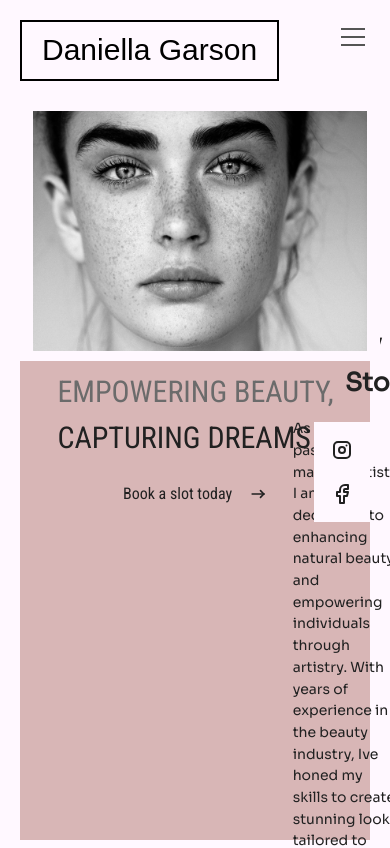
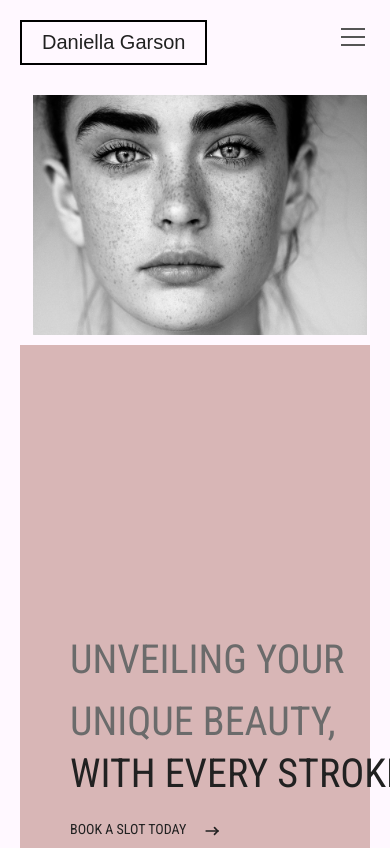
Before and after one commit to JakeLambertWD/daniella-portfolio, a Next.js app: page / in a window 390 px wide. Shown: the top 848 px of the page. Built offline with nearby package versions, Linux system fonts and the light colour scheme; a web font is replaced by a local one.

Commit message:
Ladning page for medium screens

```diff
--- a/src/app/SocialMediaLinks.tsx
+++ b/src/app/SocialMediaLinks.tsx
@@ -1,7 +1,6 @@
 import { Stack } from "@mantine/core";
 import { IconBrandInstagram, IconBrandFacebook } from "@tabler/icons-react";
 
-// TODO: Think about where to put this on small screens
 function SocialMediaLinks() {
   return (
     <Stack
@@ -15,6 +14,7 @@ function SocialMediaLinks() {
       py="md"
       px="md"
       bg="white"
+      visibleFrom="md"
     >
       {/* TODO: Add links to social media */}
       <IconBrandInstagram size={24} />
--- a/src/app/components/Landing.tsx
+++ b/src/app/components/Landing.tsx
@@ -4,26 +4,28 @@ import { Box, Center, Flex, Group, Text, useMantineTheme } from "@mantine/core";
 import Image from "next/image";
 import { IconArrowNarrowRight } from "@tabler/icons-react";
 import Link from "next/link";
-import { motion } from "framer-motion";
+import Motto from "./motto";
+import MottoSmall from "./MottoSmall";
 
 function Landing(props: any) {
   const theme = useMantineTheme();
 
   return (
-    <Box id="landingPageId" ref={props.landingPageRef} h="calc(100vh - 92.8px)">
+    <Box id="landingPageId" ref={props.landingPageRef} h="817px">
       <Flex
-        w={{ base: "100%", md: "900px" }}
-        h={"calc(100vh - 105px)"}
+        w={{ base: "100%", lg: "700px", xxl: "900px" }}
+        h={"817px"}
         bg={theme.colors.persianPink[0]}
         style={{ float: "right" }}
       ></Flex>
+
       <Center
         bg="white"
-        h={{ base: 260, xs: 455, sm: 520, lg: 650 }}
-        w={{ base: 360, xs: 640, sm: 720, lg: 900 }}
+        h={{ base: 260, xs: 350, sm: 450, lg: 650 }}
+        w={{ base: 360, xs: 480, sm: 620, lg: 900 }}
         pos="absolute"
-        left={{ base: 0, xl: "15%" }}
-        top={{ base: 0, xs: "10%", md: "20%", lg: "20%" }}
+        left={{ base: 0, lg: "2%", xl: "5%", xxl: "15%" }}
+        top={{ base: 0, lg: "20%" }}
         style={{ border: "10px #fff8ff solid" }}
       >
         <Image
@@ -36,92 +38,8 @@ function Landing(props: any) {
           alt="Picture of the author"
         />
       </Center>
-      <Flex
-        direction="column"
-        justify="center"
-        gap="xs"
-        p="lg"
-        bg="#E5E5E5"
-        h={{ base: 350 }}
-        w={{ base: 450 }}
-        pos="absolute"
-        right={{ base: "5%", xl: "22%" }}
-        top={{ base: "50%", md: "33%" }}
-        visibleFrom="sm"
-        style={{ border: "10px #fff8ff solid", zIndex: 20 }}
-      >
-        <motion.p
-          initial={{ opacity: 0, translateX: 100 }}
-          whileInView={{ opacity: 1, translateX: 0 }}
-          viewport={{ once: true }}
-          transition={{ duration: 1 }}
-          style={{
-            fontSize: "40px",
-            textTransform: "uppercase",
-            color: "#6b6b6b",
-            fontWeight: 500,
-            letterSpacing: 0,
-            marginBottom: "1px",
-            marginTop: "30px",
-          }}
-        >
-          Unveiling Your Unique Beauty,
-          <br /> <span style={{ color: "#212121" }}>with Every Stroke</span>
-        </motion.p>
-
-        <Link href="/booking" style={{ textDecoration: "none", color: "#212121" }}>
-          <Group>
-            <motion.p
-              initial={{ opacity: 0, translateX: 100 }}
-              whileInView={{ opacity: 1, translateX: 0 }}
-              viewport={{ once: true }}
-              transition={{ duration: 1, delay: 1 }}
-            >
-              Book a slot today
-            </motion.p>
-            <motion.div
-              initial={{ opacity: 0, translateX: 100 }}
-              whileInView={{ opacity: 1, translateX: 0 }}
-              viewport={{ once: true }}
-              transition={{ duration: 1, delay: 1 }}
-              style={{ marginTop: 8 }}
-            >
-              <IconArrowNarrowRight size={20} />
-            </motion.div>
-          </Group>
-        </Link>
-      </Flex>
-      <Flex
-        direction="column"
-        justify="center"
-        align="center"
-        hiddenFrom="sm"
-        pos="absolute"
-        bottom={{ base: "40%", xs: "20%" }}
-        w="90%"
-      >
-        <Text
-          fz={{ base: "30px", sm: "40px" }}
-          tt="uppercase"
-          c="#6b6b6b"
-          fw={500}
-          mb="lg"
-          style={{ letterSpacing: 0 }}
-        >
-          Empowering Beauty,{" "}
-          <span style={{ color: "#212121" }}>
-            <br />
-            Capturing Dreams
-          </span>
-        </Text>
-
-        <Link href="/booking" style={{ textDecoration: "none", color: "#212121" }}>
-          <Group>
-            <Text>Book a slot today</Text>
-            <IconArrowNarrowRight size={20} />
-          </Group>
-        </Link>
-      </Flex>
+      <Motto />
+      <MottoSmall />
     </Box>
   );
 }
--- /dev/null
+++ b/src/app/components/Motto.tsx
@@ -0,0 +1,69 @@
+import { Flex, Group } from "@mantine/core";
+import { IconArrowNarrowRight } from "@tabler/icons-react";
+import { motion } from "framer-motion";
+import Link from "next/link";
+
+function Motto() {
+  return (
+    <Flex
+      direction="column"
+      justify="center"
+      gap="xs"
+      p="lg"
+      bg="#E5E5E5"
+      h={{ base: 350 }}
+      w={{ base: 450 }}
+      pos="absolute"
+      right={{ base: "10%", lg: "13%", xxl: "22%" }}
+      top={{ base: "50%", lg: "33%" }}
+      visibleFrom="md"
+      style={{ border: "10px #fff8ff solid", zIndex: 20 }}
+    >
+      <motion.p
+        initial={{ opacity: 0, translateX: 100 }}
+        whileInView={{ opacity: 1, translateX: 0 }}
+        viewport={{ once: true }}
+        transition={{ duration: 1 }}
+        style={{
+          fontSize: "40px",
+          textTransform: "uppercase",
+          color: "#6b6b6b",
+          fontWeight: 500,
+          letterSpacing: 0,
+          marginBottom: "1px",
+          marginTop: "30px",
+        }}
+      >
+        Unveiling Your Unique Beauty,
+        <br /> <span style={{ color: "#212121" }}>with Every Stroke</span>
+      </motion.p>
+
+      <Link
+        href="/booking"
+        style={{ textDecoration: "none", color: "#212121" }}
+      >
+        <Group>
+          <motion.p
+            initial={{ opacity: 0, translateX: 100 }}
+            whileInView={{ opacity: 1, translateX: 0 }}
+            viewport={{ once: true }}
+            transition={{ duration: 1, delay: 1 }}
+          >
+            Book a slot today
+          </motion.p>
+          <motion.div
+            initial={{ opacity: 0, translateX: 100 }}
+            whileInView={{ opacity: 1, translateX: 0 }}
+            viewport={{ once: true }}
+            transition={{ duration: 1, delay: 1 }}
+            style={{ marginTop: 8 }}
+          >
+            <IconArrowNarrowRight size={20} />
+          </motion.div>
+        </Group>
+      </Link>
+    </Flex>
+  );
+}
+
+export default Motto;
--- /dev/null
+++ b/src/app/components/MottoSmall.tsx
@@ -0,0 +1,75 @@
+import { Flex, Group } from "@mantine/core";
+import { IconArrowNarrowRight } from "@tabler/icons-react";
+import { motion } from "framer-motion";
+import Link from "next/link";
+
+function MottoSmall() {
+  return (
+    <Flex
+      direction="column"
+      hiddenFrom="md"
+      w="100%"
+      h={200}
+      pos="absolute"
+      top="71%"
+      fz={40}
+      pl={50}
+      tt="uppercase"
+      fw={500}
+      mb={1}
+      mt={30}
+      lts={0}
+      gap={0}
+    >
+      <motion.p
+        initial={{ opacity: 0, translateX: 100 }}
+        whileInView={{ opacity: 1, translateX: 0 }}
+        viewport={{ once: true }}
+        transition={{ duration: 1 }}
+        style={{
+          color: "#6b6b6b",
+          margin: 0,
+        }}
+      >
+        Unveiling Your Unique Beauty,
+      </motion.p>
+      <motion.p
+        // TODO: save these props in a variable and reuse them
+        initial={{ opacity: 0, translateX: 100 }}
+        whileInView={{ opacity: 1, translateX: 0 }}
+        viewport={{ once: true }}
+        transition={{ duration: 1 }}
+        style={{ color: "#212121", margin: 0, marginTop: "-10px" }}
+      >
+        with Every Stroke
+      </motion.p>
+
+      <Link
+        href="/booking"
+        style={{ textDecoration: "none", color: "#212121" }}
+      >
+        <Group fz="sm">
+          <motion.p
+            initial={{ opacity: 0, translateX: 100 }}
+            whileInView={{ opacity: 1, translateX: 0 }}
+            viewport={{ once: true }}
+            transition={{ duration: 1, delay: 1 }}
+          >
+            Book a slot today
+          </motion.p>
+          <motion.div
+            initial={{ opacity: 0, translateX: 100 }}
+            whileInView={{ opacity: 1, translateX: 0 }}
+            viewport={{ once: true }}
+            transition={{ duration: 1, delay: 1 }}
+            style={{ marginTop: 8 }}
+          >
+            <IconArrowNarrowRight size={20} />
+          </motion.div>
+        </Group>
+      </Link>
+    </Flex>
+  );
+}
+
+export default MottoSmall;
--- a/src/app/layout.tsx
+++ b/src/app/layout.tsx
@@ -1,5 +1,11 @@
 import type { Metadata } from "next";
-import { ColorSchemeScript, createTheme, MantineProvider, CSSVariablesResolver, Modal } from "@mantine/core";
+import {
+  ColorSchemeScript,
+  createTheme,
+  MantineProvider,
+  CSSVariablesResolver,
+  Modal,
+} from "@mantine/core";
 import "@mantine/carousel/styles.css";
 import { Roboto_Condensed } from "next/font/google";
 import "@mantine/core/styles.css";
@@ -15,6 +21,15 @@ export const theme = createTheme({
   /** Put your mantine theme override here */
   white: "#fff8ff",
   black: "#212121",
+
+  breakpoints: {
+    xs: "30em",
+    sm: "48em",
+    md: "64em",
+    lg: "74em",
+    xl: "90em",
+    xxl: "105em",
+  },
 
   colors: {
     persianPink: [
--- a/src/app/page.tsx
+++ b/src/app/page.tsx
@@ -135,12 +135,12 @@ function Home() {
               href="/"
               style={{
                 textDecoration: "none",
-                color: "black",
-                fontSize: "30px",
               }}
               className={monsieurLaDoulaise.className}
             >
-              Daniella Garson
+              <Text fz={{ base: 20, sm: 30 }} c="black">
+                Daniella Garson
+              </Text>
             </Link>
           </motion.div>
 
@@ -183,7 +183,7 @@ function Home() {
       </Center>
 
       <LandingPage landingPageRef={landingPageRef} />
-      <About aboutRef={aboutRef} />
+      {/* <About aboutRef={aboutRef} /> */}
       <Reviews reviewsRef={reviewsRef} />
       <Services servicesRef={servicesRef} />
       <Portfolio portfolioRef={portfolioRef} />
```
